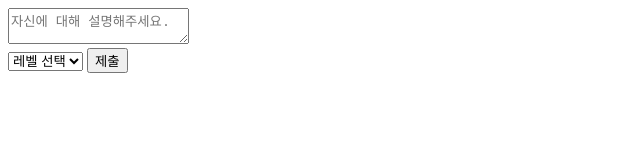
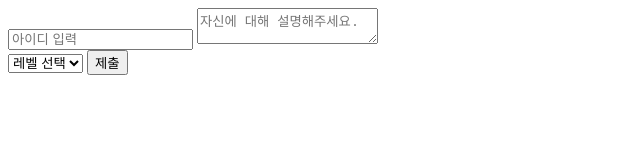
Before and after one commit to pukkok/promise-master, a website: page public/index.html in a window 1280 px wide. Shown: the whole page, without its empty margins (0-640 px from the left). Drawn offline with Linux system fonts and the light colour scheme.

Commit message:
primary key를 위한 아이디 input부분 추가

```diff
--- a/public/index.html
+++ b/public/index.html
@@ -8,6 +8,7 @@
 <body>
   <div id="root">
     <form action="/send-data" method="post">
+      <input name="id" value="" placeholder="아이디 입력">
       <textarea name="bio" placeholder="자신에 대해 설명해주세요."></textarea>
       <br>
       <select title="level-selector" name="level">
```
